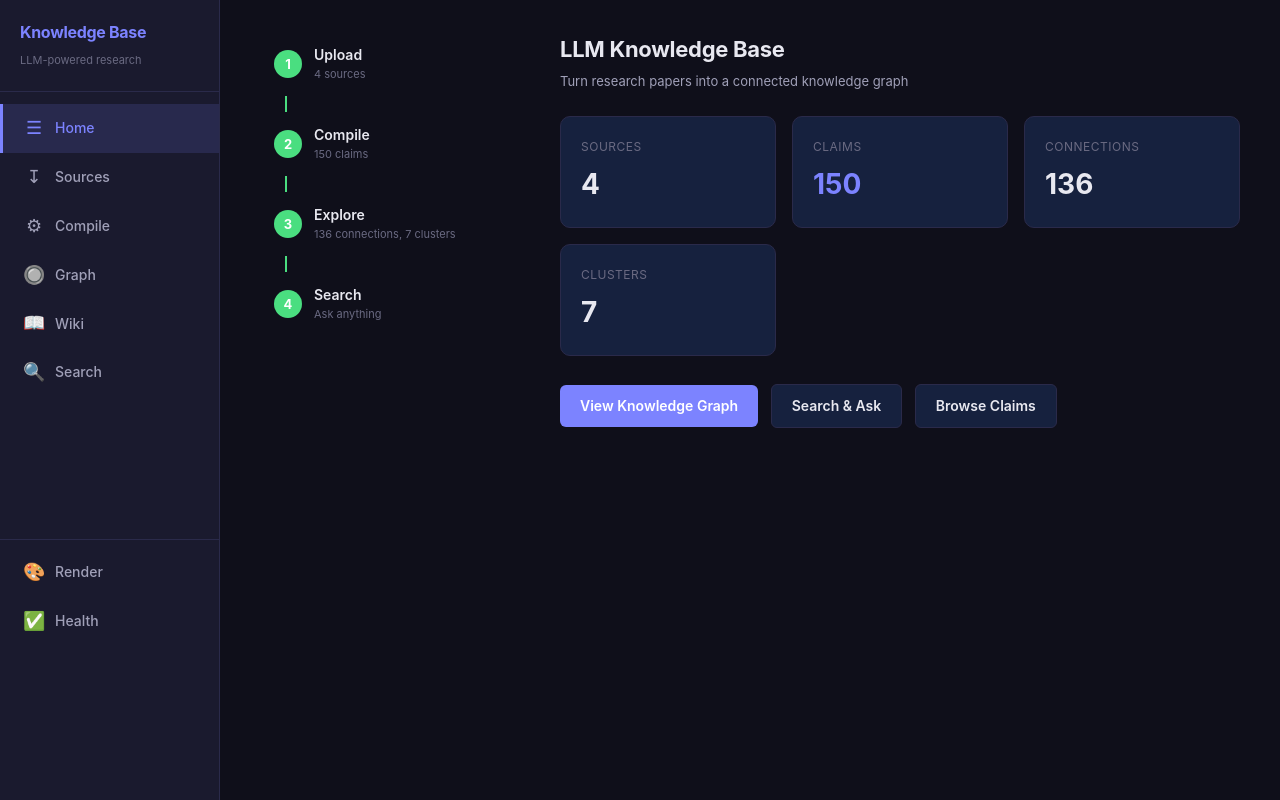
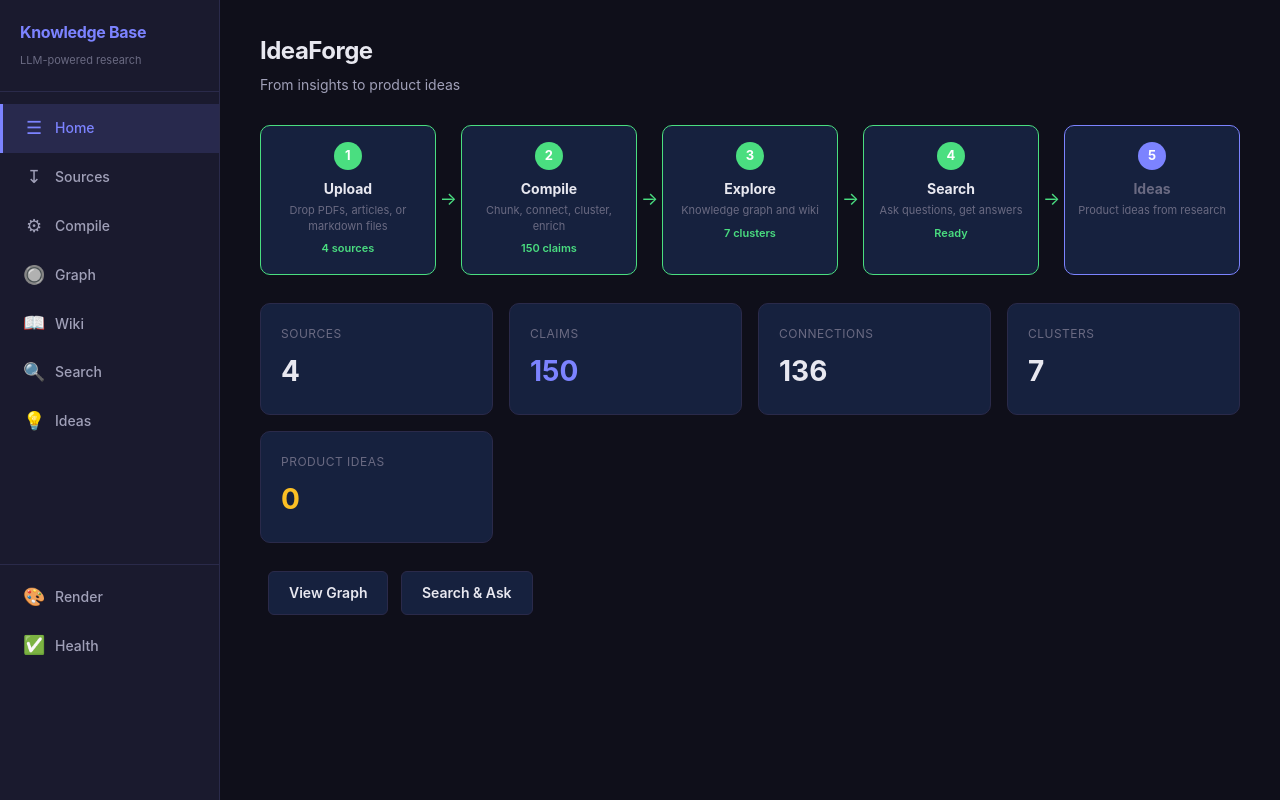
Before and after one commit to jyothivenkat-hub/llm-knowledge-base, a Flask app: page / in a window 1280 px wide. Run offline with Flask 3, Linux system fonts and the light colour scheme; some libraries are stand-ins or nearby versions.

Commit message:
Add Step 5: Product Ideas — LLM generates product ideas from research insights
New pipeline stage generates 5-10 product ideas grounded in research
findings, knowledge gaps, and synthesis opportunities. Each idea includes
problem, solution, target audience, difficulty, novelty, and revenue model.
New Ideas page with cards showing all generated ideas.
Dashboard updated with 5-step pipeline: Upload → Compile → Explore → Search → Ideas.

Co-Authored-By: Claude Opus 4.6 (1M context) <noreply@anthropic.com>

```diff
--- a/src/compiler/compiler.py
+++ b/src/compiler/compiler.py
@@ -44,7 +44,7 @@ def run_compile(
     llm = LLM(config)
     manifest = Manifest(config.raw_path / "_manifest.yaml")
 
-    stats = {"sources": 0, "claims": 0, "edges": 0, "clusters": 0}
+    stats = {"sources": 0, "claims": 0, "edges": 0, "clusters": 0, "ideas": 0}
 
     # Step 1: Identify sources
     if full:
@@ -80,6 +80,7 @@ def run_compile(
     stats["claims"] = graph_stats.get("claims", 0)
     stats["edges"] = graph_stats.get("edges", 0)
     stats["clusters"] = graph_stats.get("clusters", 0)
+    stats["ideas"] = graph_stats.get("ideas", 0)
 
     # Build legacy indexes + backlinks
     progress("Building indexes...")
--- a/src/dashboard/app.py
+++ b/src/dashboard/app.py
@@ -79,6 +79,7 @@ def create_app(config: Optional[Config] = None) -> Flask:
             stats["claims"] = meta.get("total_nodes", 0)
             stats["edges"] = meta.get("total_edges", 0)
             stats["clusters"] = meta.get("total_clusters", 0)
+            stats["ideas"] = meta.get("total_product_ideas", len(graph.get("product_ideas", [])))
         return render_template("dashboard.html", active="home", stats=stats)
 
     @app.route("/ingest")
@@ -254,6 +255,14 @@ def create_app(config: Optional[Config] = None) -> Flask:
     def graph_page():
         has_graph = config.graph_path.exists()
         return render_template("graph.html", active="graph", has_graph=has_graph)
+
+    @app.route("/ideas")
+    def ideas_page():
+        ideas = []
+        if config.graph_path.exists():
+            graph = json.loads(config.graph_path.read_text(encoding="utf-8"))
+            ideas = graph.get("product_ideas", [])
+        return render_template("ideas.html", active="ideas", ideas=ideas)
 
     @app.route("/render")
     def render_page():
--- a/src/dashboard/templates/base.html
+++ b/src/dashboard/templates/base.html
@@ -19,6 +19,7 @@
             <li><a href="/graph" class="{% if active == 'graph' %}active{% endif %}"><span class="icon">&#128280;</span> Graph</a></li>
             <li><a href="/wiki/" class="{% if active == 'wiki' %}active{% endif %}"><span class="icon">&#128214;</span> Wiki</a></li>
             <li><a href="/search" class="{% if active == 'search' %}active{% endif %}"><span class="icon">&#128269;</span> Search</a></li>
+            <li><a href="/ideas" class="{% if active == 'ideas' %}active{% endif %}"><span class="icon">&#128161;</span> Ideas</a></li>
         </ul>
         <ul class="nav-items" style="border-top: 1px solid var(--border); margin-top: 8px; padding-top: 8px;">
             <li><a href="/render" class="{% if active == 'render' %}active{% endif %}"><span class="icon">&#127912;</span> Render</a></li>
--- a/src/dashboard/templates/dashboard.html
+++ b/src/dashboard/templates/dashboard.html
@@ -2,83 +2,69 @@
 {% block title %}Dashboard{% endblock %}
 {% block content %}
 
-<style>
-.dash-layout { display: flex; gap: 40px; align-items: flex-start; }
-.pipeline { width: 260px; flex-shrink: 0; }
-.pipeline-step {
-    display: flex; align-items: center; gap: 12px;
-    padding: 12px 14px; border-radius: var(--radius-sm);
-    text-decoration: none; color: var(--text-secondary);
-    transition: all 0.15s; position: relative;
-}
-.pipeline-step:hover { background: var(--accent-glow); color: var(--text-primary); text-decoration: none; }
-.pipeline-step.done { color: var(--text-primary); }
-.pipeline-step .num {
-    width: 28px; height: 28px; border-radius: 50%;
-    background: var(--border); color: var(--text-muted);
-    display: flex; align-items: center; justify-content: center;
-    font-size: 13px; font-weight: 700; flex-shrink: 0;
-}
-.pipeline-step.done .num { background: var(--success); color: #fff; }
-.pipeline-step.active .num { background: var(--accent); color: #fff; }
-.pipeline-step .label { font-size: 14px; font-weight: 600; }
-.pipeline-step .meta { font-size: 11px; color: var(--text-muted); }
-.pipeline-connector {
-    width: 2px; height: 16px; background: var(--border);
-    margin-left: 25px;
-}
-.pipeline-connector.done { background: var(--success); }
-.dash-main { flex: 1; }
-.dash-title { font-size: 22px; font-weight: 700; margin-bottom: 4px; letter-spacing: -0.3px; }
-.dash-sub { font-size: 13px; color: var(--text-secondary); margin-bottom: 24px; }
-</style>
+<div class="page-header">
+    <h2>IdeaForge</h2>
+    <p>From insights to product ideas</p>
+</div>
 
-<div class="dash-layout">
-    <!-- Pipeline steps (small vertical) -->
+<!-- Horizontal pipeline: 1 → 2 → 3 → 4 → 5 -->
 <div class="pipeline">
-        <a href="/ingest" class="pipeline-step {% if stats.raw_sources > 0 %}done{% endif %}">
-            <div class="num">1</div>
-            <div>
-                <div class="label">Upload</div>
-                <div class="meta">{% if stats.raw_sources > 0 %}{{ stats.raw_sources }} sources{% else %}Add files{% endif %}</div>
-            </div>
+    <a href="/ingest" class="pip {% if stats.raw_sources > 0 %}done{% endif %}">
+        <div class="pip-num">1</div>
+        <div class="pip-title">Upload</div>
+        <div class="pip-desc">Drop PDFs, articles, or markdown files</div>
+        {% if stats.raw_sources > 0 %}
+        <div class="pip-stat">{{ stats.raw_sources }} sources</div>
+        {% endif %}
     </a>
-        <div class="pipeline-connector {% if stats.raw_sources > 0 %}done{% endif %}"></div>
 
-        <a href="/compile" class="pipeline-step {% if stats.claims > 0 %}done{% elif stats.raw_sources > 0 %}active{% endif %}">
-            <div class="num">2</div>
-            <div>
-                <div class="label">Compile</div>
-                <div class="meta">{% if stats.claims > 0 %}{{ stats.claims }} claims{% elif stats.raw_sources > 0 %}Ready{% else %}—{% endif %}</div>
-            </div>
+    <div class="pip-arrow {% if stats.raw_sources > 0 %}done{% endif %}">&#8594;</div>
+
+    <a href="/compile" class="pip {% if stats.claims > 0 %}done{% elif stats.raw_sources > 0 %}active{% endif %}">
+        <div class="pip-num">2</div>
+        <div class="pip-title">Compile</div>
+        <div class="pip-desc">Chunk, connect, cluster, enrich</div>
+        {% if stats.claims > 0 %}
+        <div class="pip-stat">{{ stats.claims }} claims</div>
+        {% endif %}
     </a>
-        <div class="pipeline-connector {% if stats.claims > 0 %}done{% endif %}"></div>
 
-        <a href="/graph" class="pipeline-step {% if stats.claims > 0 %}done{% endif %}">
-            <div class="num">3</div>
-            <div>
-                <div class="label">Explore</div>
-                <div class="meta">{% if stats.claims > 0 %}{{ stats.edges }} connections, {{ stats.clusters }} clusters{% else %}—{% endif %}</div>
-            </div>
+    <div class="pip-arrow {% if stats.claims > 0 %}done{% endif %}">&#8594;</div>
+
+    <a href="/graph" class="pip {% if stats.claims > 0 %}done{% endif %}">
+        <div class="pip-num">3</div>
+        <div class="pip-title">Explore</div>
+        <div class="pip-desc">Knowledge graph and wiki</div>
+        {% if stats.clusters > 0 %}
+        <div class="pip-stat">{{ stats.clusters }} clusters</div>
+        {% endif %}
     </a>
-        <div class="pipeline-connector {% if stats.claims > 0 %}done{% endif %}"></div>
 
-        <a href="/search" class="pipeline-step {% if stats.claims > 0 %}done{% endif %}">
-            <div class="num">4</div>
-            <div>
-                <div class="label">Search</div>
-                <div class="meta">{% if stats.claims > 0 %}Ask anything{% else %}—{% endif %}</div>
-            </div>
+    <div class="pip-arrow {% if stats.claims > 0 %}done{% endif %}">&#8594;</div>
+
+    <a href="/search" class="pip {% if stats.claims > 0 %}done{% endif %}">
+        <div class="pip-num">4</div>
+        <div class="pip-title">Search</div>
+        <div class="pip-desc">Ask questions, get answers</div>
+        {% if stats.claims > 0 %}
+        <div class="pip-stat">Ready</div>
+        {% endif %}
+    </a>
+
+    <div class="pip-arrow {% if stats.ideas > 0 %}done{% elif stats.claims > 0 %}done{% endif %}">&#8594;</div>
+
+    <a href="/ideas" class="pip {% if stats.ideas > 0 %}done{% elif stats.claims > 0 %}active{% endif %}">
+        <div class="pip-num">5</div>
+        <div class="pip-title">Ideas</div>
+        <div class="pip-desc">Product ideas from research</div>
+        {% if stats.ideas > 0 %}
+        <div class="pip-stat">{{ stats.ideas }} ideas</div>
+        {% endif %}
     </a>
 </div>
 
-    <!-- Main content area -->
-    <div class="dash-main">
-        <div class="dash-title">LLM Knowledge Base</div>
-        <div class="dash-sub">Turn research papers into a connected knowledge graph</div>
-
 {% if stats.claims > 0 %}
-        <div class="cards">
+<div class="cards" style="margin-top: 28px;">
     <div class="card">
         <div class="card-label">Sources</div>
         <div class="card-value">{{ stats.raw_sources }}</div>
@@ -95,23 +81,97 @@
         <div class="card-label">Clusters</div>
         <div class="card-value">{{ stats.clusters }}</div>
     </div>
+    <div class="card">
+        <div class="card-label">Product Ideas</div>
+        <div class="card-value" style="color: var(--warning);">{{ stats.ideas }}</div>
+    </div>
 </div>
 
-        <div style="margin-top: 20px;">
-            <a href="/graph" class="btn btn-primary">View Knowledge Graph</a>
+<div style="margin-top: 16px;">
+    {% if stats.ideas > 0 %}
+    <a href="/ideas" class="btn btn-primary">View Product Ideas</a>
+    {% endif %}
+    <a href="/graph" class="btn btn-secondary" style="margin-left: 8px;">View Graph</a>
     <a href="/search" class="btn btn-secondary" style="margin-left: 8px;">Search & Ask</a>
-            <a href="/wiki/claims/" class="btn btn-secondary" style="margin-left: 8px;">Browse Claims</a>
 </div>
-
 {% else %}
-        <div class="card" style="max-width: 480px; padding: 28px;">
+<div class="card" style="max-width: 480px; padding: 28px; margin-top: 20px;">
     <h3 style="margin-bottom: 8px;">Get started</h3>
     <p style="color: var(--text-secondary); font-size: 14px; margin-bottom: 16px;">
-                Upload research papers (PDFs, markdown, or text), then compile to build your knowledge graph.
+        Upload research papers, then compile to build your knowledge graph and generate product ideas.
     </p>
     <a href="/ingest" class="btn btn-primary">Upload Sources</a>
 </div>
 {% endif %}
-    </div>
-</div>
+
+<style>
+.pipeline {
+    display: flex;
+    align-items: stretch;
+    gap: 0;
+    margin-bottom: 8px;
+}
+.pip {
+    flex: 1;
+    display: flex;
+    flex-direction: column;
+    align-items: center;
+    text-align: center;
+    padding: 16px 8px;
+    border-radius: var(--radius);
+    border: 1px solid var(--border);
+    background: var(--bg-card);
+    text-decoration: none;
+    color: var(--text-muted);
+    transition: all 0.15s;
+}
+.pip:hover {
+    border-color: var(--accent);
+    background: var(--accent-glow);
+    text-decoration: none;
+}
+.pip.done { color: var(--text-primary); border-color: var(--success); }
+.pip.active { border-color: var(--accent); }
+.pip-num {
+    width: 28px;
+    height: 28px;
+    border-radius: 50%;
+    background: var(--border);
+    color: var(--text-muted);
+    display: flex;
+    align-items: center;
+    justify-content: center;
+    font-size: 13px;
+    font-weight: 700;
+    margin-bottom: 8px;
+}
+.pip.done .pip-num { background: var(--success); color: #fff; }
+.pip.active .pip-num { background: var(--accent); color: #fff; }
+.pip-title {
+    font-size: 14px;
+    font-weight: 700;
+    margin-bottom: 3px;
+}
+.pip.done .pip-title { color: var(--text-primary); }
+.pip-desc {
+    font-size: 11px;
+    color: var(--text-muted);
+    line-height: 1.4;
+    margin-bottom: 6px;
+}
+.pip-stat {
+    font-size: 11px;
+    font-weight: 600;
+    color: var(--success);
+}
+.pip-arrow {
+    display: flex;
+    align-items: center;
+    padding: 0 4px;
+    font-size: 18px;
+    color: var(--border);
+    flex-shrink: 0;
+}
+.pip-arrow.done { color: var(--success); }
+</style>
 {% endblock %}
```
Also changed, not shown: src/compiler/graph_builder.py (+64 -7 lines), src/dashboard/templates/ideas.html (added, +162 -0 lines), templates/prompts/generate_product_ideas.md (added, +53 -0 lines). Lines whose indentation alone changed are shown as unchanged.
